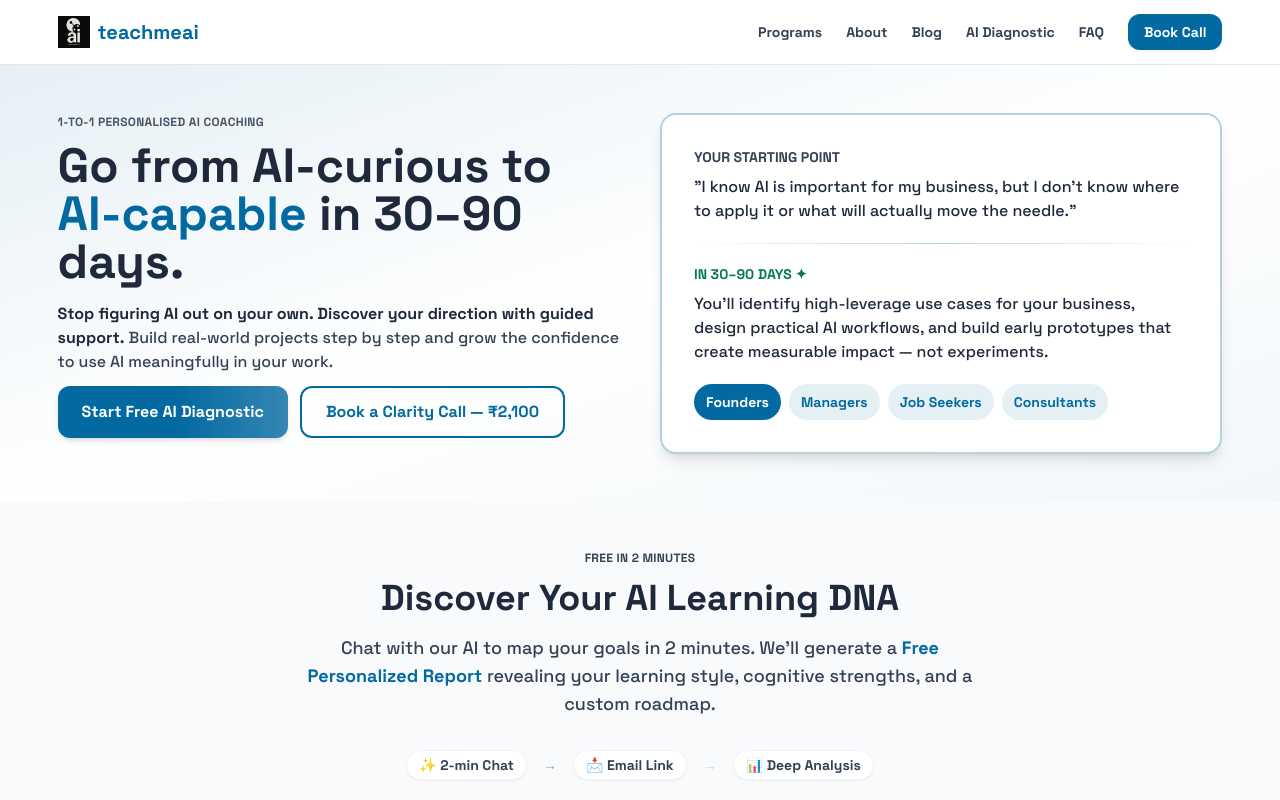
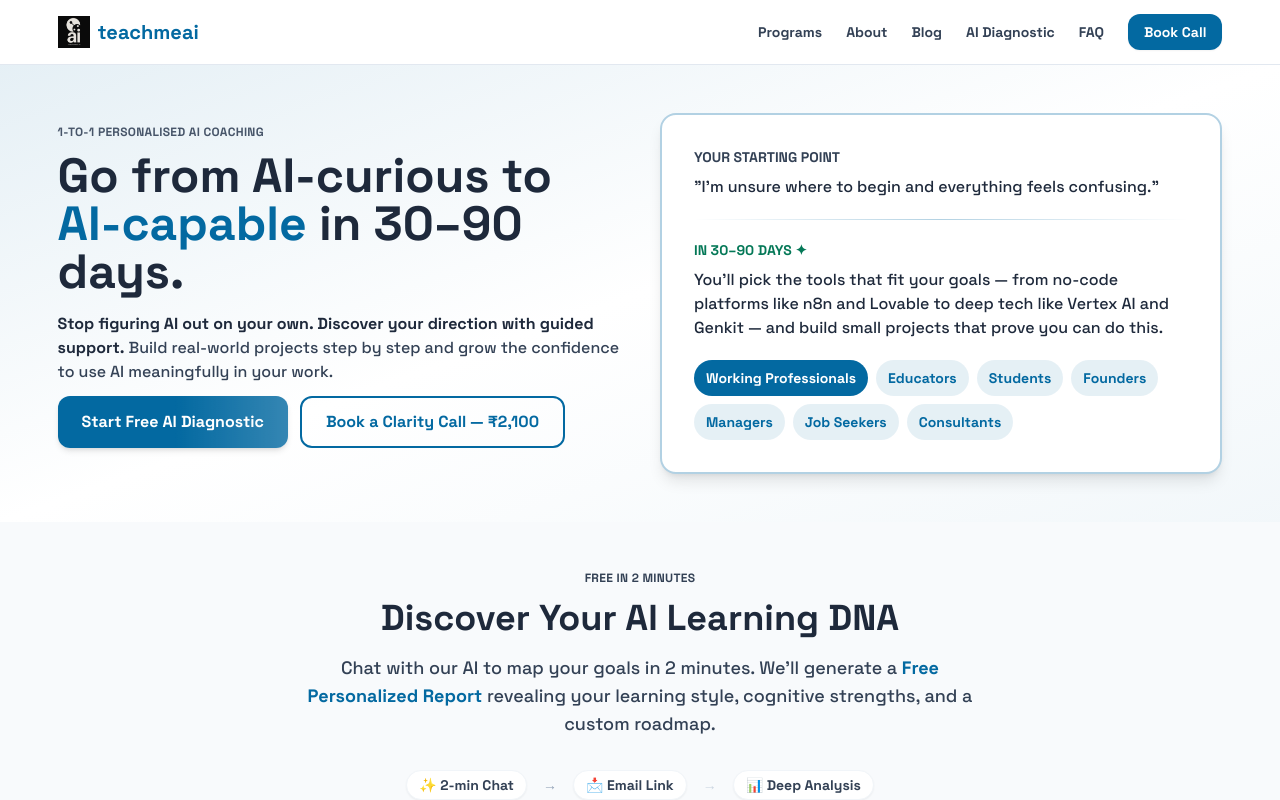
Before and after one commit to teachme-ai/teachmeai-home-site, a Next.js app: page / in a window 1280 px wide. Shown: the top 800 px of the page. Built offline with nearby package versions, Linux system fonts and the light colour scheme.

Commit message:
feat: expand hero audience segments to 7 items v2.18.20

```diff
--- a/components/hero.tsx
+++ b/components/hero.tsx
@@ -4,7 +4,7 @@ import { useState } from 'react'
 import { track } from '@vercel/analytics'
 
 export function Hero() {
-  const [selectedAudience, setSelectedAudience] = useState('entrepreneurs')
+  const [selectedAudience, setSelectedAudience] = useState('professionals')
 
   const scrollToQuiz = () => {
     try {
@@ -15,6 +15,21 @@ export function Hero() {
   }
 
   const audienceContent = {
+    professionals: {
+      label: "Working Professionals",
+      start: "I'm unsure where to begin and everything feels confusing.",
+      end: "You'll pick the tools that fit your goals — from no-code platforms like n8n and Lovable to deep tech like Vertex AI and Genkit — and build small projects that prove you can do this."
+    },
+    educators: {
+      label: "Educators",
+      start: "I want to bring AI into my teaching, but I'm not sure what's useful or where to start.",
+      end: "You'll gain clarity on tools that matter for your subject — from AI assistants to custom learning apps — and build practical demos you can use in class."
+    },
+    students: {
+      label: "Students",
+      start: "I'm unsure how AI fits into my future, and the job market feels unpredictable.",
+      end: "You'll build portfolio-ready projects using real tools — from code assistants to cloud AI platforms — and gain the confidence to stand out to employers."
+    },
     entrepreneurs: {
       label: "Founders",
       start: "I know AI is important for my business, but I don’t know where to apply it or what will actually move the needle.",
@@ -25,7 +40,7 @@ export function Hero() {
       start: "My team keeps talking about AI, but I don’t have a structured way to evaluate or implement it.",
       end: "You’ll gain clarity on where AI fits in your team’s workflow, define priority use cases, and implement small, practical initiatives that build confidence and momentum across your team."
     },
-    career_changers: {
+    job_seekers: {
       label: "Job Seekers",
       start: "I want to transition into AI-enabled roles, but I’m not sure what skills actually matter.",
       end: "You’ll build foundational AI capability, complete real-world projects aligned to target roles, and develop the confidence to position yourself for AI-driven opportunities."
--- a/package.json
+++ b/package.json
@@ -1,6 +1,6 @@
 {
   "name": "teachmeai-home-site",
-  "version": "2.18.19",
+  "version": "2.18.20",
   "private": true,
   "browserslist": [
     "last 2 Chrome versions",
```
